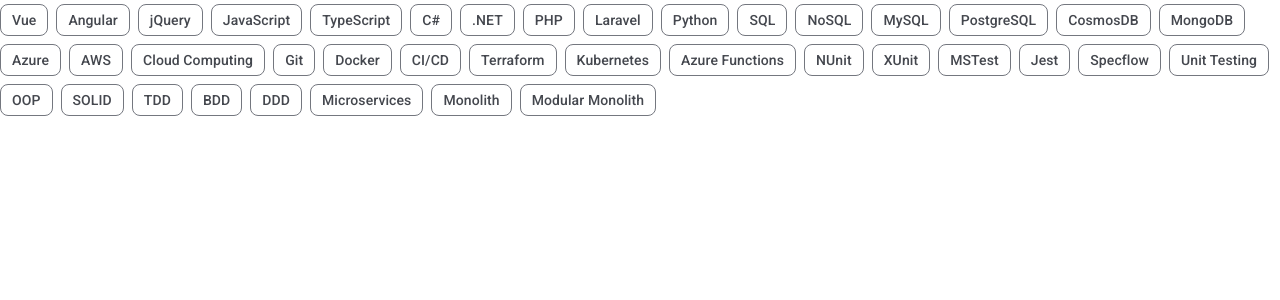
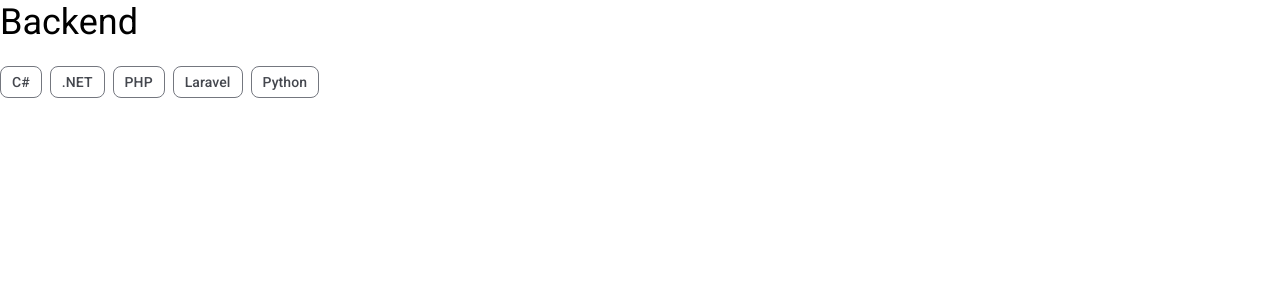
Before and after one commit to Raffael-Eloi/portifolio, an Angular app: page /hard-skills in a window 1280 px wide. Shown: the top 300 px of the page. Built offline with nearby package versions, Linux system fonts and the light colour scheme.

Commit message:
create backend section with title (GREEN)

```diff
--- a/src/app/hard-skills/hard-skills.component.html
+++ b/src/app/hard-skills/hard-skills.component.html
@@ -1,8 +1,10 @@
+<h3>Backend</h3>
+
 <mat-chip-set
   cdkDropList
   cdkDropListOrientation="horizontal"
   (cdkDropListDropped)="drop($event)">
-  @for (hardSkill of hardSkills; track hardSkill) {
+  @for (hardSkill of backendSkills; track hardSkill) {
     <mat-chip cdkDrag>{{ hardSkill.name }}</mat-chip>
   }
 </mat-chip-set>
--- a/src/app/hard-skills/hard-skills.component.ts
+++ b/src/app/hard-skills/hard-skills.component.ts
@@ -2,6 +2,7 @@ import { Component } from '@angular/core';
 import {CdkDragDrop, moveItemInArray, CdkDrag, CdkDropList} from '@angular/cdk/drag-drop';
 import {MatChipsModule} from '@angular/material/chips';
 import { hardSkills } from './datasource/hard-skills';
+import { HardSkillCategory } from './enums/hard-skill-category';
 
 @Component({
   selector: 'app-hard-skills',
@@ -11,7 +12,7 @@ import { hardSkills } from './datasource/hard-skills';
   styleUrl: './hard-skills.component.css'
 })
 export class HardSkillsComponent {
-  hardSkills = hardSkills;
+  backendSkills = hardSkills.filter(hardSkill => hardSkill.category == HardSkillCategory.Backend);
 
   drop(event: CdkDragDrop<string[]>) {
     moveItemInArray(hardSkills, event.previousIndex, event.currentIndex);
```
